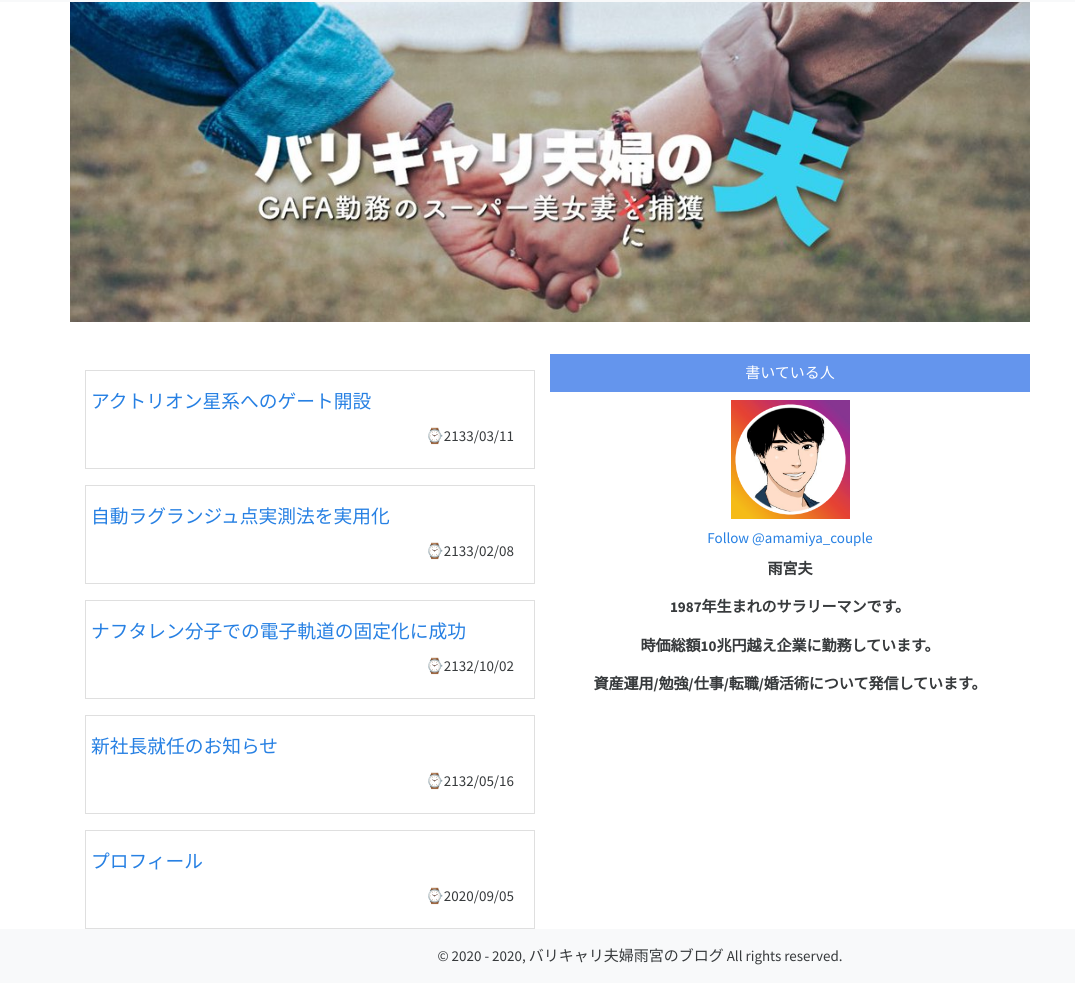
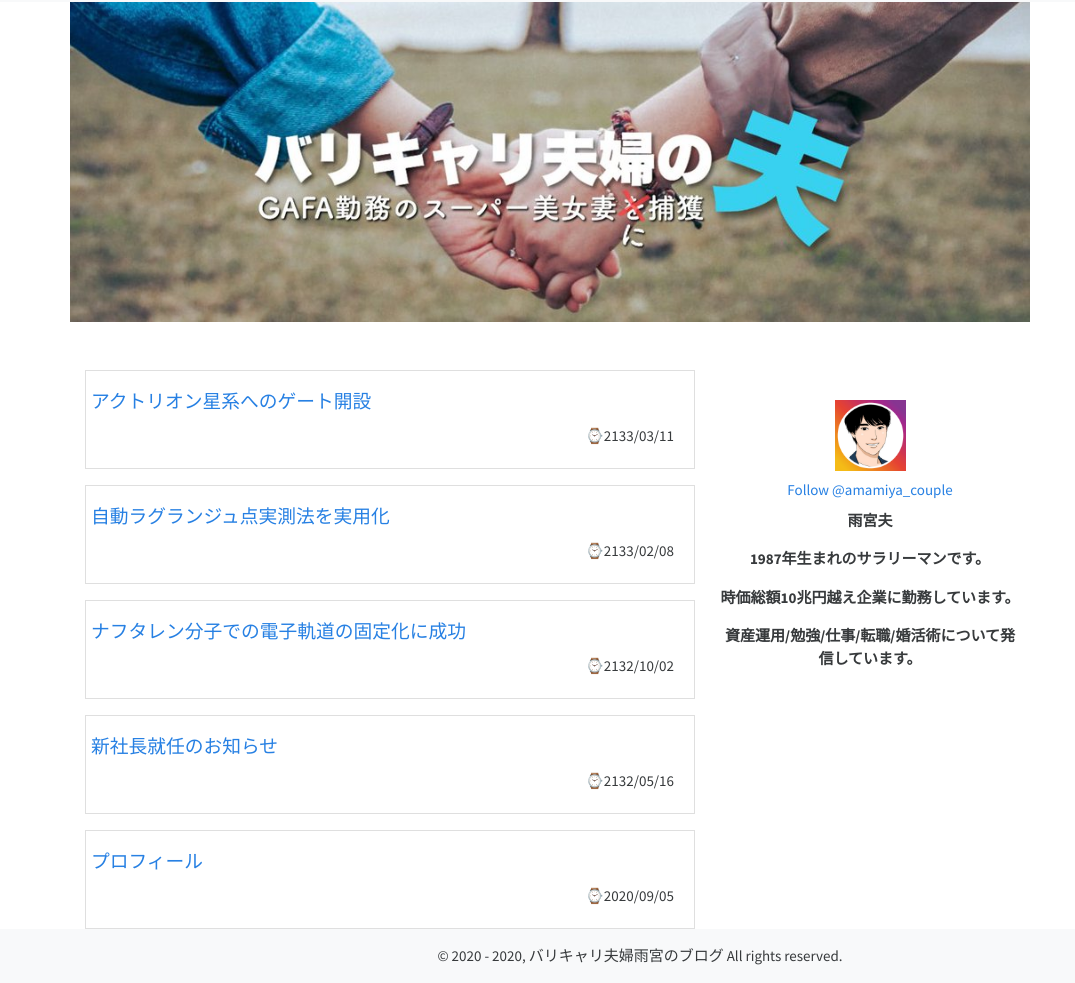
Before and after one commit to amamiyacouple/blog, a Gatsby site: page / in a window 1280 px wide. Shown: the part 53-1036 px from the top of the page, without its empty margins (0-1075 px from the left). Built offline with nearby package versions, Linux system fonts and the light colour scheme; Gatsby itself is replaced by a stand-in of ours.

Commit message:
index20200905

```diff
--- a/src/pages/index.js
+++ b/src/pages/index.js
@@ -20,7 +20,7 @@ const IndexPage = ({ data }) => (
         <img src={header_husbandImg} style={{width:`100%`,marginBottom:`2rem`}} />
     </Row>
     <Row>
-      <Col xs={12} md={6} style={{maxWidth:`480px`}}>
+      <Col xs={12} md={8} style={{maxWidth:`640px`,textAlign:'center'}}>
         {data.allMarkdownRemark.edges.map(({ node }) => (
           <Card style={{marginTop:'1rem'}}>
             <Card.Body>
@@ -42,8 +42,8 @@ const IndexPage = ({ data }) => (
           </Card>
         ))}
       </Col>
-      <Col xs={12} md={6} style={{maxWidth:`480px`}}>
-        <Row style={{backgroundColor:`cornflowerblue`,color:`white`,padding:`0.5rem`}}>
+      <Col xs={12} md={4} style={{maxWidth:`320px`,textAlign:'center'}}>
+        <Row style={{borderColor:'black',color:`white`,padding:`0.5rem`}}>
           <Col style={{textAlign:'center'}}>
             書いている人
           </Col>
```
